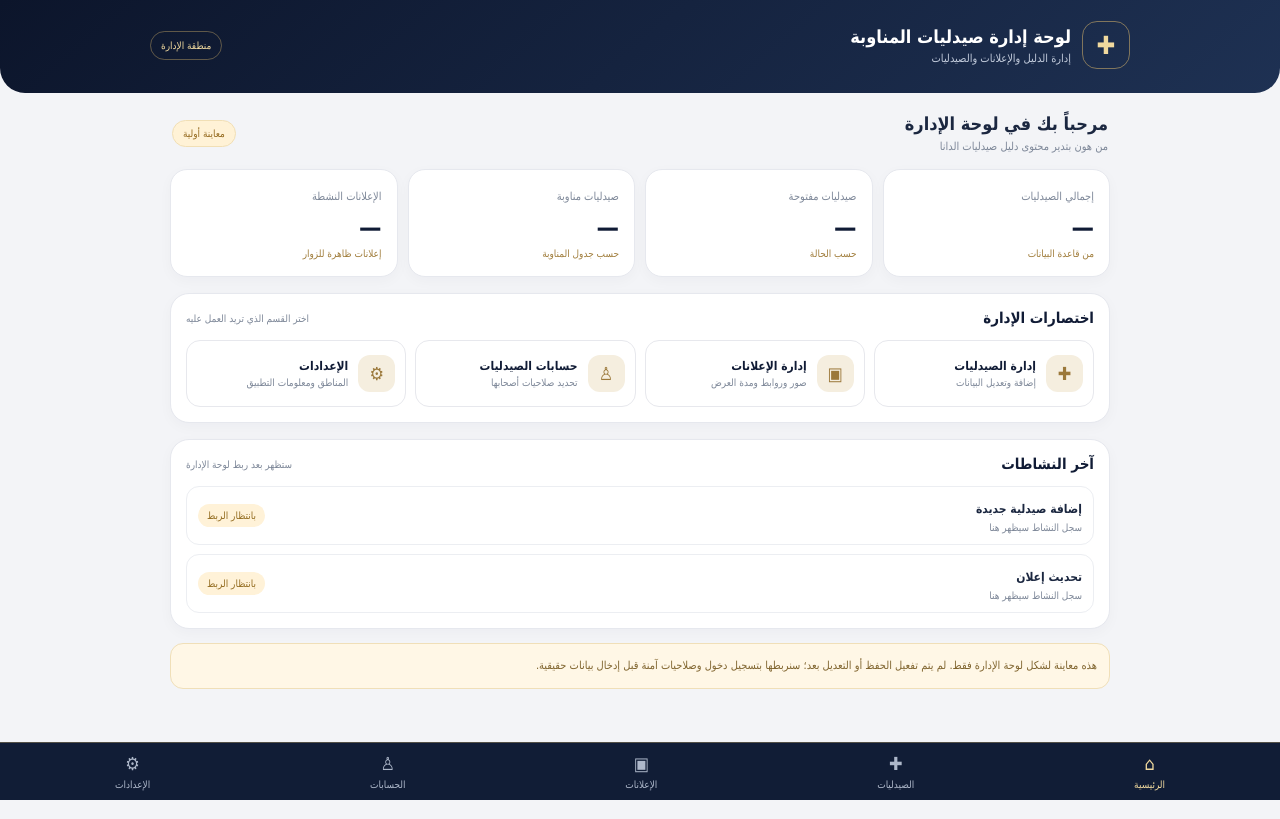
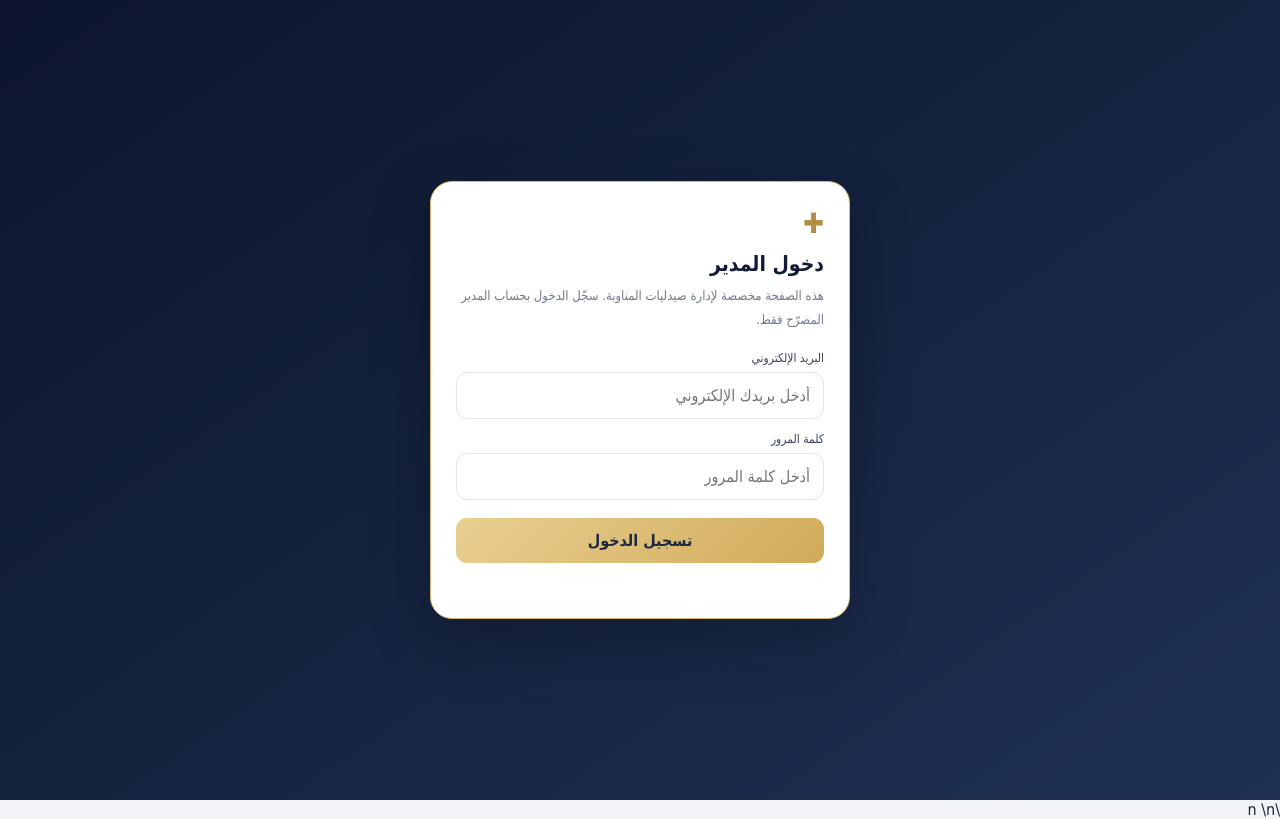
Before and after one commit to wwwmandotreding111-stack/pharmacies-al-dana, a plain HTML site: page admin.html in a window 1280 px wide. Drawn offline with nearby package versions, Linux system fonts and the light colour scheme.

Commit message:
Secure admin dashboard with email login and admin role verification

```diff
--- a/admin.html
+++ b/admin.html
@@ -15,9 +15,38 @@ main{max-width:980px;margin:20px auto;padding:0 14px 90px}.welcome{display:flex;
 .bottom{position:fixed;bottom:0;left:0;right:0;background:#111d36;border-top:1px solid #d9b66b55;display:flex;justify-content:space-around;padding:9px 5px calc(9px + env(safe-area-inset-bottom));z-index:5}.bottom button{border:0;background:transparent;color:#aeb8ca;font-size:10px;display:grid;gap:5px;justify-items:center}.bottom button span{font-size:18px}.bottom button.active{color:var(--g2)}
 .page{display:none}.page.active{display:block}.notice{font-size:11px;line-height:1.8;color:#80652f;background:#fff7e6;border:1px solid #f0dfb8;padding:12px;border-radius:13px;margin-top:14px}
 @media(min-width:650px){.stats{grid-template-columns:repeat(4,1fr)}.actions{grid-template-columns:repeat(4,1fr)}main{padding-left:20px;padding-right:20px}}
-</style></head>
-<body>
-<header><div class="wrap head"><div class="brand"><div class="logo">✚</div><div><h1>لوحة إدارة صيدليات المناوبة</h1><p>إدارة الدليل والإعلانات والصيدليات</p></div></div><span class="admin-tag">منطقة الإدارة</span></div></header>
+</style>
+<style>
+body.auth-locked>header,body.auth-locked>main,body.auth-locked>.bottom{display:none!important}
+#adminLogin{min-height:100vh;display:grid;place-items:center;padding:22px;background:linear-gradient(145deg,#0c152b,#1e3153)}
+#adminLogin .login-card{width:min(100%,420px);background:#fff;border:1px solid #d9b66b;border-radius:22px;padding:25px;box-shadow:0 20px 60px #0004}
+#adminLogin h2{margin:0 0 8px;color:#101b35;font-size:21px}
+#adminLogin p{color:#707b8e;font-size:13px;line-height:1.8;margin:0 0 20px}
+#adminLogin label{display:block;font-size:12px;color:#34415a;margin:13px 0 7px}
+#adminLogin input{width:100%;padding:13px;border:1px solid #dfe3eb;border-radius:11px;outline:none}
+#adminLogin input:focus{border-color:#caa65b}
+#adminLogin button{width:100%;padding:13px;border:0;border-radius:11px;background:linear-gradient(135deg,#e9d092,#d1aa59);font-weight:bold;color:#1b2942;margin-top:18px}
+#loginMessage{font-size:12px;color:#a33;margin-top:12px;min-height:18px}
+#adminLogout{border:1px solid #d9b66b66;color:#f0d99e;background:transparent;border-radius:18px;padding:8px 10px;font-size:10px}
+</style>
+<section id="adminLogin" aria-label="تسجيل دخول المدير">
+ <div class="login-card">
+  <div style="font-size:28px;color:#b58d42;margin-bottom:12px">✚</div>
+  <h2>دخول المدير</h2>
+  <p>هذه الصفحة مخصصة لإدارة صيدليات المناوبة. سجّل الدخول بحساب المدير المصرّح فقط.</p>
+  <form id="adminLoginForm">
+   <label for="adminEmail">البريد الإلكتروني</label>
+   <input id="adminEmail" type="email" autocomplete="username" required placeholder="أدخل بريدك الإلكتروني">
+   <label for="adminPassword">كلمة المرور</label>
+   <input id="adminPassword" type="password" autocomplete="current-password" required placeholder="أدخل كلمة المرور">
+   <button id="adminLoginButton" type="submit">تسجيل الدخول</button>
+   <div id="loginMessage" role="status"></div>
+  </form>
+ </div>
+</section>
+\n</head>
+<body class="auth-locked">
+<header><div class="wrap head"><div class="brand"><div class="logo">✚</div><div><h1>لوحة إدارة صيدليات المناوبة</h1><p>إدارة الدليل والإعلانات والصيدليات</p></div></div><button id="adminLogout" type="button">تسجيل الخروج</button></div></header>
 <main>
 <div class="welcome"><div><h2 id="pageTitle">مرحباً بك في لوحة الإدارة</h2><p>من هون بتدير محتوى دليل صيدليات الدانا</p></div><span class="demo">معاينة أولية</span></div>
 <section class="page active" id="home">
@@ -54,4 +83,43 @@ function go(id){document.querySelectorAll(".page").forEach(p=>p.classList.toggle
 document.querySelectorAll("[data-page]").forEach(b=>b.addEventListener("click",()=>go(b.dataset.page)));
 document.querySelectorAll("[data-go]").forEach(b=>b.addEventListener("click",()=>go(b.dataset.go)));
 function demoMessage(){alert("هذه معاينة فقط. سنفعّل الإضافة والحفظ بعد تجهيز تسجيل الدخول والصلاحيات الآمنة.");}
-</script></body></html>
+</script>
+<script src="https://cdn.jsdelivr.net/npm/@supabase/supabase-js@2"></script>
+<script>
+(function(){
+ const SUPABASE_URL="https://okffadfszrsbxhtevsln.supabase.co";
+ const SUPABASE_KEY="sb_publishable_9dIG9P1q4ns-Kt4axjD5Sw_Bu4bJ9LX";
+ const client=window.supabase.createClient(SUPABASE_URL,SUPABASE_KEY);
+ const body=document.body, login=document.getElementById("adminLogin");
+ const form=document.getElementById("adminLoginForm"), msg=document.getElementById("loginMessage");
+ const btn=document.getElementById("adminLoginButton");
+ function showLogin(message){body.classList.add("auth-locked");login.style.display="grid";msg.textContent=message||"";}
+ async function verifyAdmin(){
+   const {data:{user},error}=await client.auth.getUser();
+   if(error||!user){showLogin("");return;}
+   const {data:profile,error:profileError}=await client.from("profiles").select("role").eq("user_id",user.id).maybeSingle();
+   if(profileError||!profile||profile.role!=="admin"){
+     await client.auth.signOut();
+     showLogin("هذا الحساب لا يملك صلاحية المدير.");
+     return;
+   }
+   login.style.display="none";body.classList.remove("auth-locked");
+ }
+ form.addEventListener("submit",async function(e){
+   e.preventDefault();btn.disabled=true;btn.textContent="جارٍ التحقق...";
+   msg.textContent="";
+   const email=document.getElementById("adminEmail").value.trim();
+   const password=document.getElementById("adminPassword").value;
+   const {error}=await client.auth.signInWithPassword({email,password});
+   if(error){msg.textContent="تعذّر تسجيل الدخول. تأكد من البريد وكلمة المرور.";btn.disabled=false;btn.textContent="تسجيل الدخول";return;}
+   await verifyAdmin();
+   btn.disabled=false;btn.textContent="تسجيل الدخول";
+ });
+ document.getElementById("adminLogout").addEventListener("click",async function(){
+   await client.auth.signOut();showLogin("تم تسجيل الخروج.");
+ });
+ client.auth.onAuthStateChange(function(event){if(event==="SIGNED_OUT")showLogin("");});
+ verifyAdmin();
+})();
+</script>
+\n</body></html>
```
